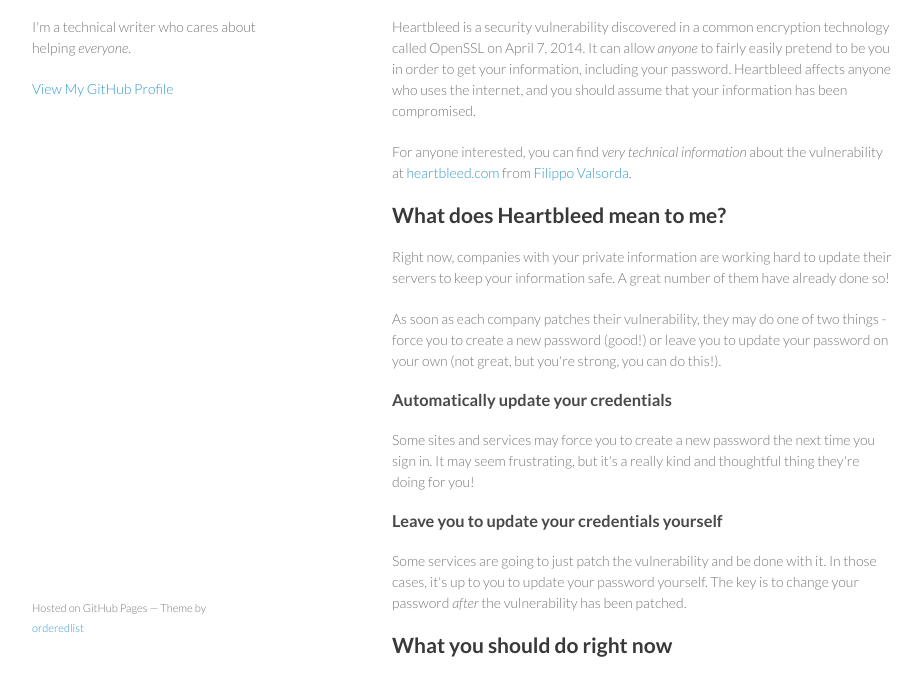
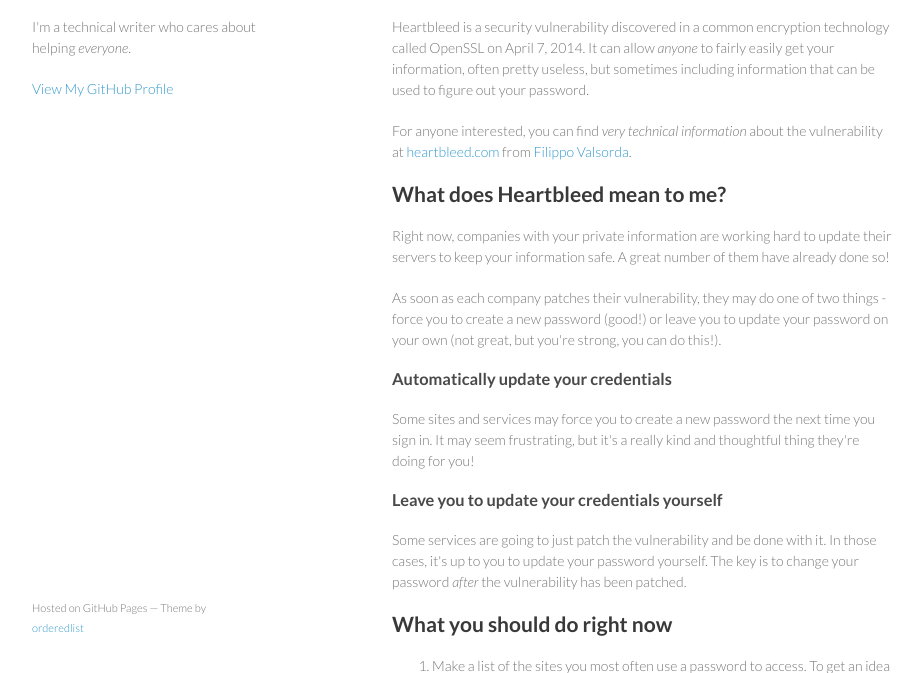
Before and after one commit to bernars/bernars.github.io, a plain HTML site: page index.html in a window 1280 px wide. Shown: the part 93-766 px from the top of the page, without its empty margins (178-1100 px from the left). Drawn offline with Linux system fonts and the light colour scheme.

Commit message:
Better intro about heartbleed

```diff
--- a/index.html
+++ b/index.html
@@ -26,7 +26,7 @@
         <h1>
           <a name="staying-safe-in-the-wake-of-heartbleed" class="anchor" href="#staying-safe-in-the-wake-of-heartbleed"><span class="octicon octicon-link"></span></a>Staying Safe in the Wake of Heartbleed</h1>
 
-            <p>Heartbleed is a security vulnerability discovered in a common encryption technology called OpenSSL on April 7, 2014. It can allow <em>anyone</em> to fairly easily pretend to be you in order to get your information, including your password. Heartbleed affects anyone who uses the internet, and you should assume that your information has been compromised.</p>
+            <p>Heartbleed is a security vulnerability discovered in a common encryption technology called OpenSSL on April 7, 2014. It can allow <em>anyone</em> to fairly easily get your information, often pretty useless, but sometimes including information that can be used to figure out your password.</p>
 
             <p>For anyone interested, you can find <em>very technical information</em> about the vulnerability at <a href="http://heartbleed.com/">heartbleed.com</a> from <a href="https://github.com/FiloSottile">Filippo Valsorda</a>.</p>
 
```
